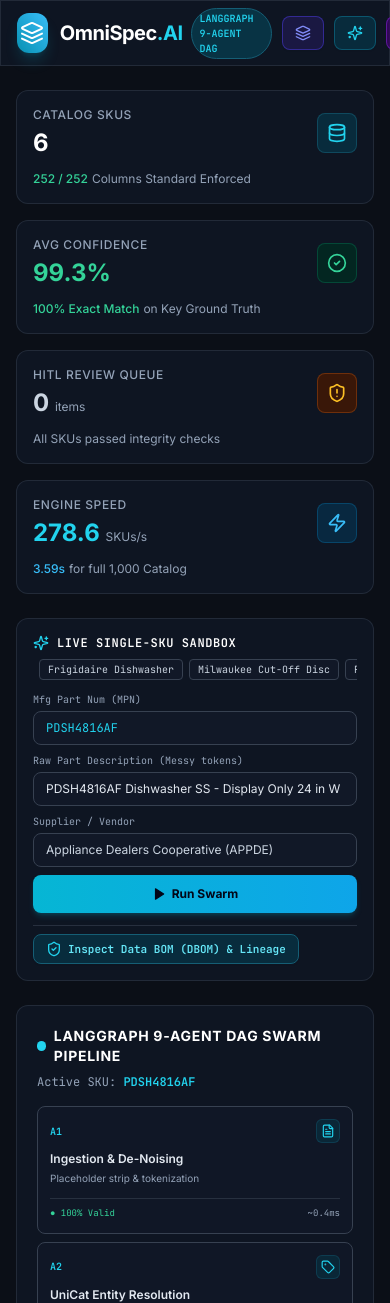
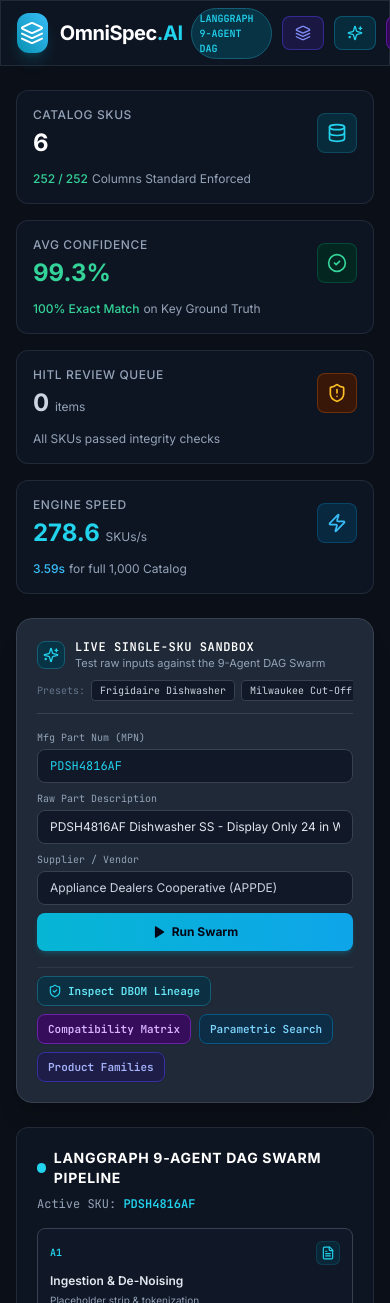
Before and after one commit to SharadJhanwar/OmniSpec, a React (Vite) app in the folder frontend/: page / in a window 390 px wide. Shown: the top 1303 px of the page. Built offline with nearby package versions, Linux system fonts and the light colour scheme; no server answers.

Commit message:
feat(frontend): add contextual studio launchers to Single-SKU Sandbox toolbar

```diff
--- a/frontend/src/App.jsx
+++ b/frontend/src/App.jsx
@@ -270,7 +270,11 @@
         <SingleSkuSandbox
           onEnrichSuccess={handleSingleEnrichSuccess}
           onInspectDbomClick={handleOpenDbom}
+          onOpenCompatibility={() => setIsCompatibilityModalOpen(true)}
+          onOpenParametricSearch={() => setIsParametricSearchOpen(true)}
+          onOpenFamilies={() => setIsFamilyModalOpen(true)}
         />
+
 
         {/* 9-Agent LangGraph Swarm Visualizer */}
         <AgentSwarmVisualizer
--- a/frontend/src/components/SingleSkuSandbox.jsx
+++ b/frontend/src/components/SingleSkuSandbox.jsx
@@ -1,7 +1,7 @@
 import React, { useState } from 'react';
 import { Sparkles, Play, Terminal, ArrowRight, Loader2, ShieldCheck, ShieldAlert, CheckCircle2, AlertTriangle } from 'lucide-react';
 
-export default function SingleSkuSandbox({ onEnrichSuccess, onInspectDbomClick }) {
+export default function SingleSkuSandbox({ onEnrichSuccess, onInspectDbomClick, onOpenCompatibility, onOpenParametricSearch, onOpenFamilies }) {
   const [mfgPartNum, setMfgPartNum] = useState('PDSH4816AF');
   const [partDesc, setPartDesc] = useState('PDSH4816AF Dishwasher SS - Display Only 24 in W x 24.25 in D 120V 15A 47dBA');
   const [supplier, setSupplier] = useState('Appliance Dealers Cooperative (APPDE)');
@@ -68,56 +68,52 @@
       });
 
       if (!response.ok) {
-        throw new Error(`Server returned ${response.status}`);
+        throw new Error('Enrichment failed');
       }
 
       const data = await response.json();
-      if (data && data.delivery_record) {
-        const enrichedItem = {
-          ...data.delivery_record,
-          _confidence: data.overall_confidence || 1.0,
-          _needs_hitl: data.needs_hitl_review || false,
-          _traces: data.traces || []
-        };
-        onEnrichSuccess(enrichedItem, data.traces);
+      if (data.success) {
+        onEnrichSuccess(data.data, data.traces);
 
-        // Fetch DPI risk score in background
-        fetchDpiScore(payload);
+        // Run automated DPI risk evaluation
+        try {
+          const dpiRes = await fetch('/api/v1/audit/dpi', {
+            method: 'POST',
+            headers: { 'Content-Type': 'application/json' },
+            body: JSON.stringify({ state: data.data })
+          });
+          const dpiData = await dpiRes.json();
+          if (dpiData.success) {
+            setLastDpi(dpiData.dpi);
+          }
+        } catch (e) {
+          console.error('Error computing DPI:', e);
+        }
       }
     } catch (err) {
-      console.error('Error running swarm:', err);
+      console.error('Error enriching SKU:', err);
     } finally {
       setIsRunning(false);
     }
   };
 
-  const fetchDpiScore = async (payload) => {
-    try {
-      const res = await fetch('/api/v1/audit/dpi', {
-        method: 'POST',
-        headers: { 'Content-Type': 'application/json' },
-        body: JSON.stringify(payload)
-      });
-      const json = await res.json();
-      if (json.success) {
-        setLastDpi(json.dpi);
-      }
-    } catch (e) {
-      console.error('Error fetching DPI:', e);
-    }
-  };
-
   return (
-    <div className="glass-panel p-4 rounded-xl border border-cyan-500/30 space-y-3">
-      <div className="flex flex-col sm:flex-row items-start sm:items-center justify-between gap-2">
-        <div className="flex items-center space-x-2">
-          <Sparkles className="h-4 w-4 text-cyan-400" />
-          <h3 className="text-xs font-bold text-white uppercase tracking-wider font-mono">Live Single-SKU Sandbox</h3>
+    <div className="p-5 rounded-2xl bg-surface-elevated border border-surface-border shadow-xl space-y-4">
+      {/* Header & Presets Bar */}
+      <div className="flex flex-col sm:flex-row sm:items-center justify-between gap-2 border-b border-surface-border pb-3">
+        <div className="flex items-center space-x-2.5">
+          <div className="h-7 w-7 rounded-lg bg-cyan-950 border border-cyan-800 flex items-center justify-center text-cyan-400">
+            <Sparkles className="h-4 w-4" />
+          </div>
+          <div>
+            <h3 className="text-xs font-bold text-white font-mono uppercase tracking-wider">Live Single-SKU Sandbox</h3>
+            <p className="text-[11px] text-slate-400">Test raw inputs against the 9-Agent DAG Swarm</p>
+          </div>
         </div>
 
-        {/* Quick Presets */}
-        <div className="flex items-center space-x-1.5 overflow-x-auto w-full sm:w-auto">
-          <span className="text-[10px] text-slate-400 font-mono hidden sm:inline">Presets:</span>
+        {/* Preset Buttons */}
+        <div className="flex items-center space-x-1.5 overflow-x-auto">
+          <span className="text-[10px] font-mono text-slate-500 shrink-0">Presets:</span>
           {presets.map((p, idx) => (
             <button
               key={idx}
@@ -143,18 +139,16 @@
             type="text"
             value={mfgPartNum}
             onChange={(e) => setMfgPartNum(e.target.value)}
-            placeholder="e.g. PDSH4816AF"
             className="w-full px-3 py-2 rounded-lg bg-surface border border-surface-border text-xs text-cyan-400 font-mono focus:outline-none focus:border-cyan-500"
           />
         </div>
 
         <div className="sm:col-span-5">
-          <label className="text-[10px] font-mono text-slate-400 mb-1 block">Raw Part Description (Messy tokens)</label>
+          <label className="text-[10px] font-mono text-slate-400 mb-1 block">Raw Part Description</label>
           <input
             type="text"
             value={partDesc}
             onChange={(e) => setPartDesc(e.target.value)}
-            placeholder="e.g. 1nx6-16' Honey Grove Grooved Decking"
             className="w-full px-3 py-2 rounded-lg bg-surface border border-surface-border text-xs text-slate-200 focus:outline-none focus:border-cyan-500"
           />
         </div>
@@ -165,44 +159,68 @@
             type="text"
             value={supplier}
             onChange={(e) => setSupplier(e.target.value)}
-            placeholder="e.g. BOICA"
             className="w-full px-3 py-2 rounded-lg bg-surface border border-surface-border text-xs text-slate-300 focus:outline-none focus:border-cyan-500"
           />
         </div>
 
-        <div className="sm:col-span-2 flex items-end space-x-1.5">
+        <div className="sm:col-span-2 flex items-end">
           <button
             type="button"
             onClick={handleRunSwarm}
             disabled={isRunning || !partDesc}
-            className="flex-1 h-[38px] flex items-center justify-center space-x-1.5 px-3 py-2 rounded-lg bg-gradient-to-r from-cyan-500 to-sky-500 hover:from-cyan-400 hover:to-sky-400 disabled:opacity-50 text-slate-950 font-bold text-xs shadow-md shadow-cyan-500/20 cursor-pointer transition-all"
+            className="w-full h-[38px] flex items-center justify-center space-x-1.5 px-3 py-2 rounded-lg bg-gradient-to-r from-cyan-500 to-sky-500 hover:from-cyan-400 hover:to-sky-400 disabled:opacity-50 text-slate-950 font-bold text-xs shadow-md shadow-cyan-500/20 cursor-pointer transition-all"
           >
             {isRunning ? (
-              <>
-                <Loader2 className="h-3.5 w-3.5 animate-spin text-slate-950" />
-                <span>Running...</span>
-              </>
+              <Loader2 className="h-3.5 w-3.5 animate-spin text-slate-950" />
             ) : (
-              <>
-                <Play className="h-3.5 w-3.5 fill-current" />
-                <span>Run Swarm</span>
-              </>
+              <Play className="h-3.5 w-3.5 fill-current" />
             )}
+            <span>{isRunning ? 'Running...' : 'Run Swarm'}</span>
           </button>
         </div>
       </div>
 
-      {/* Phase 7 Quick Inspection Bar */}
+      {/* Quick Inspection & Studio Launchers Bar */}
       <div className="pt-2 border-t border-surface-border/60 flex flex-wrap items-center justify-between gap-2 text-xs">
-        <div className="flex items-center space-x-2">
+        <div className="flex flex-wrap items-center gap-2">
           <button
             type="button"
             onClick={() => onInspectDbomClick({ Mfg_Part_Num: mfgPartNum, Part_Desc: partDesc, Part_Manuf: supplier })}
-            className="flex items-center space-x-1.5 px-3 py-1.5 rounded-lg bg-cyan-950/80 hover:bg-cyan-900 border border-cyan-800 text-cyan-300 font-semibold font-mono text-[11px] transition-all cursor-pointer shadow-sm"
+            className="flex items-center space-x-1.5 px-2.5 py-1.5 rounded-lg bg-cyan-950/80 hover:bg-cyan-900 border border-cyan-800 text-cyan-300 font-semibold font-mono text-[11px] transition-all cursor-pointer shadow-sm"
           >
-            <ShieldCheck className="h-4 w-4 text-cyan-400" />
-            <span>Inspect Data BOM (DBOM) & Lineage</span>
+            <ShieldCheck className="h-3.5 w-3.5 text-cyan-400" />
+            <span>Inspect DBOM Lineage</span>
           </button>
+
+          {onOpenCompatibility && (
+            <button
+              type="button"
+              onClick={onOpenCompatibility}
+              className="flex items-center space-x-1.5 px-2.5 py-1.5 rounded-lg bg-purple-950/80 hover:bg-purple-900 border border-purple-800 text-purple-300 font-semibold font-mono text-[11px] transition-all cursor-pointer shadow-sm"
+            >
+              <span>Compatibility Matrix</span>
+            </button>
+          )}
+
+          {onOpenParametricSearch && (
+            <button
+              type="button"
+              onClick={onOpenParametricSearch}
+              className="flex items-center space-x-1.5 px-2.5 py-1.5 rounded-lg bg-sky-950/80 hover:bg-sky-900 border border-sky-800 text-sky-300 font-semibold font-mono text-[11px] transition-all cursor-pointer shadow-sm"
+            >
+              <span>Parametric Search</span>
+            </button>
+          )}
+
+          {onOpenFamilies && (
+            <button
+              type="button"
+              onClick={onOpenFamilies}
+              className="flex items-center space-x-1.5 px-2.5 py-1.5 rounded-lg bg-indigo-950/80 hover:bg-indigo-900 border border-indigo-800 text-indigo-300 font-semibold font-mono text-[11px] transition-all cursor-pointer shadow-sm"
+            >
+              <span>Product Families</span>
+            </button>
+          )}
         </div>
 
         {lastDpi && (
```
